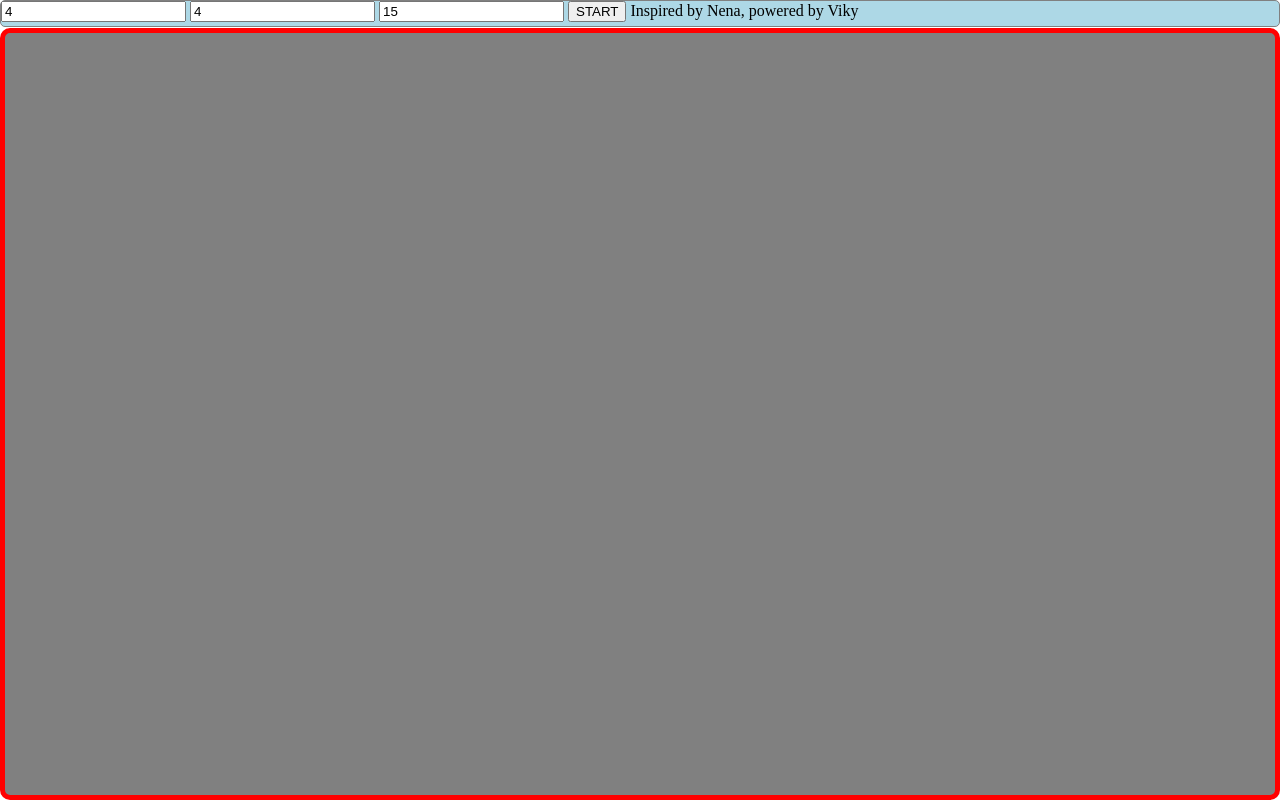
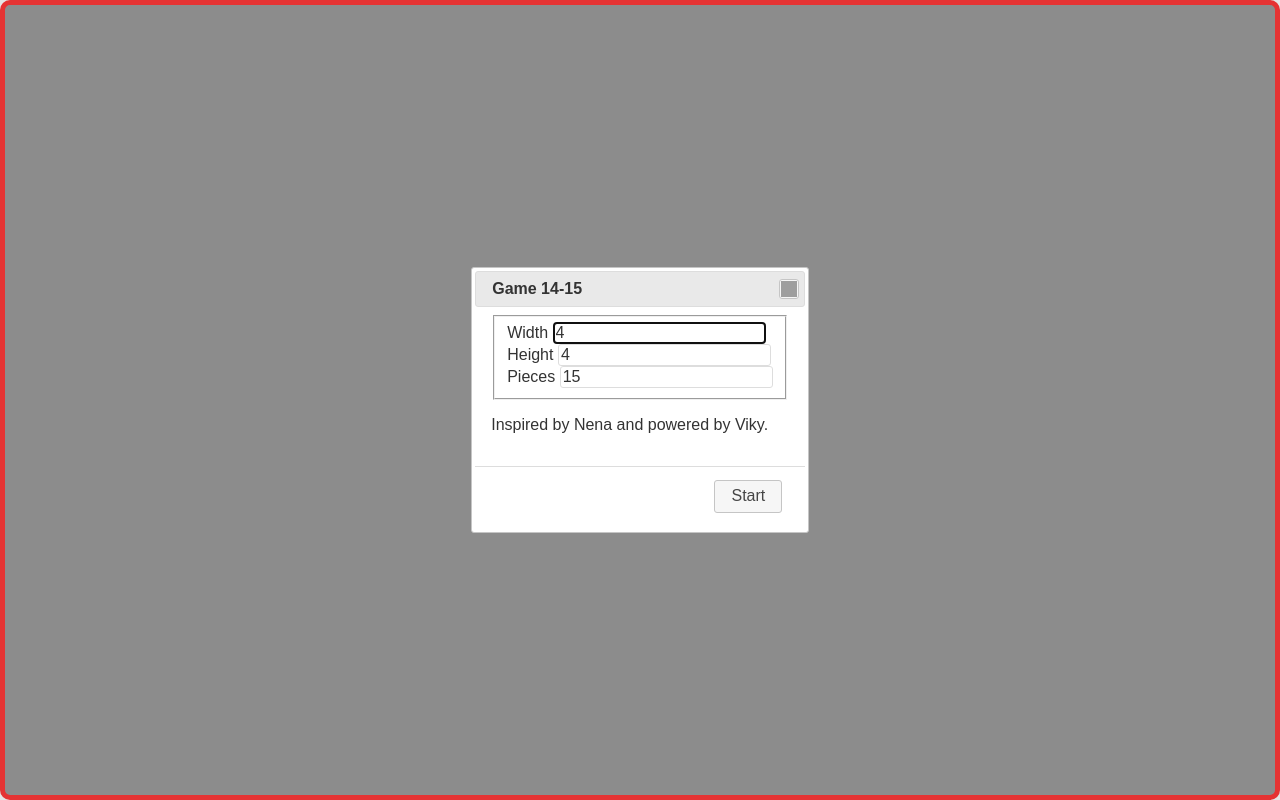
Before and after one commit to c-bik/game1415, a plain HTML site: page index.html in a window 1280 px wide. Drawn offline with nearby package versions, Linux system fonts and the light colour scheme; grey boxes are pictures that could not be loaded.

Commit message:
with jquery dialog

```diff
--- a/game.js
+++ b/game.js
@@ -2,6 +2,42 @@ var BOARD_WIDTH     = 4;
 var BOARD_HEIGHT    = 4;
 var MAX_COUNT       = 15;
 var game            = null;
+
+function start_game()
+{
+    $('<div title="Game 14-15">'+
+    '  <form>'+
+    '  <fieldset>'+
+    '    <label for="borad-width">Width</label>'+
+    '    <input type="text" name="borad-width" id="borad-width" value="4" class="text ui-widget-content ui-corner-all"/><br>'+
+    '    <label for="borad-height">Height</label>'+
+    '    <input type="text" name="borad-height" id="borad-height" value="4" class="text ui-widget-content ui-corner-all"/><br>'+
+    '    <label for="borad-max">Pieces</label>'+
+    '    <input type="text" name="borad-max" id="borad-max" value="15" class="text ui-widget-content ui-corner-all"/><br>'+
+    '  </fieldset>'+
+    '  </form>'+
+    '  <p>Inspired by Nena and powered by Viky.</p>'+
+    '</div>')
+        .dialog({
+            autoOpen: true,
+            height: 'auto',
+            width: 'auto',
+            modal: true,
+            resizable: false,
+            buttons: {
+                "Start": function() {
+                    $(window).resize(function(e) {
+                            adjust_pieces();
+                    });
+                    build_game();
+                    $(this).dialog("close");
+                },
+            },
+            close: function() {
+                $(this).remove();
+            }
+        });
+}
 
 function build_game()
 {
--- a/index.html
+++ b/index.html
@@ -8,14 +8,6 @@
 </head>
 
 <body>
-    <div id="title-bar" class="game-bar">
-        <span id="game-time" class="game-timer"></span>
-        <input id="borad-width" type="text" value="4"/>
-        <input id="borad-height" type="text" value="4"/>
-        <input id="borad-max" type="text" value="15"/>
-        <input id="game-start" type="button" value="START"/>
-        <span>Inspired by Nena, powered by Viky</span>
-    </div>
     <div id="main-body" class="game-board"></div>
     <script language='javascript' src="http://code.jquery.com/jquery-1.9.1.min.js"></script>
     <script language='javascript' src="http://code.jquery.com/ui/1.10.2/jquery-ui.min.js"></script>
@@ -23,20 +15,7 @@
 
     <script language='javascript'>
         $(document).ready(function() {
-            $(window)
-                .resize(function(e) {
-                    adjust_pieces();
-                });
-
-            $('#borad-width').button();
-            $('#borad-height').button();
-            $('#borad-max').button();
-            $('#game-start').button();
-            $('#title-bar').buttonset();
-
-            $('#game-start').click(function(e) {
-                build_game();
-            });
+            start_game();
         });
     </script>
 </body>
--- a/styles.css
+++ b/styles.css
@@ -1,4 +1,6 @@
-.game-bar {
+@import url('http://code.jquery.com/ui/1.10.1/themes/base/jquery-ui.css');
+
+/*.game-bar {
 	padding: 0;
     border-bottom-right-radius: 5px;
     border-bottom-left-radius: 5px;
@@ -11,7 +13,7 @@
     left:0px;
     right:0px;
     height:25px;
-}
+}*/
 
 .game-board {
 	padding: 0;
@@ -22,7 +24,7 @@
     position: absolute;
     background: grey;
     border:5px solid red;
-    top:28px;
+    top:0px;
     left:0px;
     right:0px;
     bottom:0px;
```
Also changed, not shown: 1 other file.
